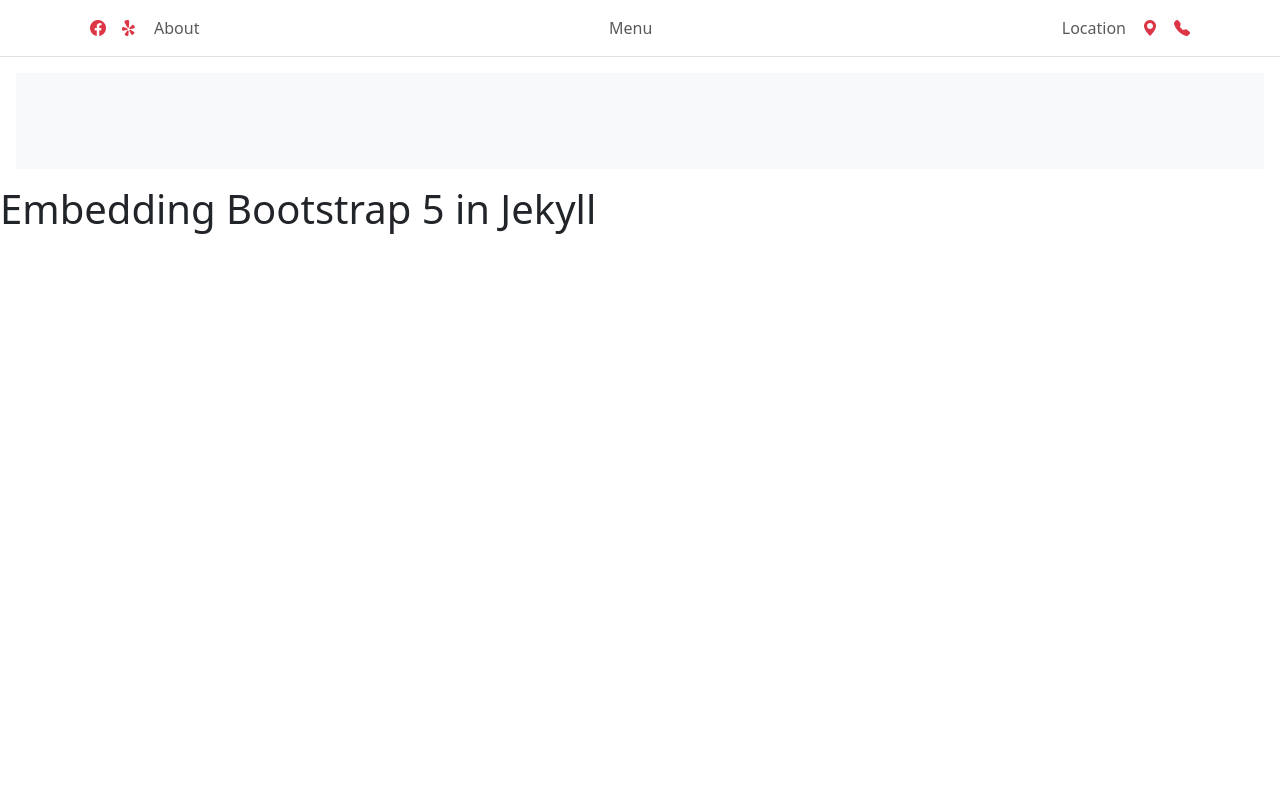
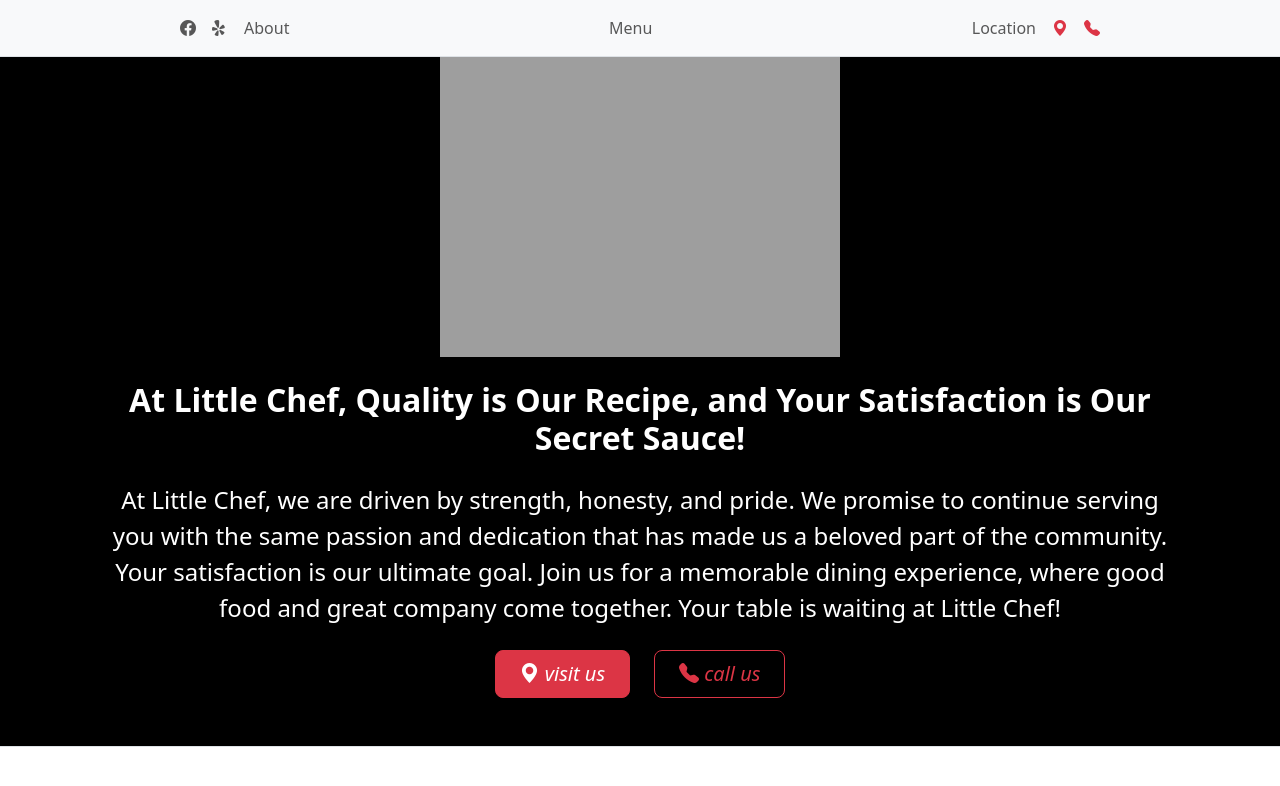
Before and after one commit to dev-creative-studio-llc/little-chef, a Jekyll site: the page built from index.html, in a window 1280 px wide. Shown: the top 786 px of the page. Built offline with Jekyll 4.4.1, drawn with Linux system fonts in a browser that asks for light colours.

Commit message:
worked on hero section

```diff
--- a/_includes/nav.html
+++ b/_includes/nav.html
@@ -1,4 +1,4 @@
-<nav class="navbar navbar-expand-md sticky-top border-bottom" data-bs-theme="light">
+<nav class="navbar navbar-expand-md navbar-light bg-light sticky-top border-bottom" data-bs-theme="light">
   <div class="container">
     <button class="navbar-toggler" type="button" data-bs-toggle="offcanvas" data-bs-target="#offcanvas"
       aria-controls="#offcanvas" aria-label="Toggle navigation">
@@ -10,12 +10,12 @@
           <li class="nav-item">
             <a class="nav-link py-2 px-0 px-lg-2"
               href="https://www.facebook.com/Little-Chef-160076680862357/?rf=109246645805647">
-              <i class="bi bi-facebook text-danger"></i>
+              <i class="bi bi-facebook"></i>
             </a>
           </li>
           <li>
             <a class="nav-link py-2 px-0 px-lg-2" href="https://www.yelp.com/biz/little-chef-coatesville">
-              <i class="bi bi-yelp text-danger"></i>
+              <i class="bi bi-yelp"></i>
             </a>
           </li>
         </ul>
--- a/_layouts/default.html
+++ b/_layouts/default.html
@@ -7,7 +7,8 @@
     <link href="https://cdn.jsdelivr.net/npm/bootstrap@5.3.2/dist/css/bootstrap.min.css" rel="stylesheet"
         integrity="sha384-T3c6CoIi6uLrA9TneNEoa7RxnatzjcDSCmG1MXxSR1GAsXEV/Dwwykc2MPK8M2HN" crossorigin="anonymous">
     <link rel="stylesheet" href="https://cdn.jsdelivr.net/npm/bootstrap-icons@1.11.1/font/bootstrap-icons.css">
-    <link rel="stylesheet" href="{{ " /assets/css/styles.css" | relative_url }}" />
+    <link rel="stylesheet" href="{{ "/assets/css/styles.css" | relative_url }}" />
+    <link rel="icon" type="image/x-icon" href="{{"/assets/img/favicon.ico" | absolute_url }}" />
 </head>
 
 <body>
@@ -18,7 +19,7 @@
     <script src="https://cdn.jsdelivr.net/npm/bootstrap@5.3.2/dist/js/bootstrap.bundle.min.js"
         integrity="sha384-C6RzsynM9kWDrMNeT87bh95OGNyZPhcTNXj1NW7RuBCsyN/o0jlpcV8Qyq46cDfL"
         crossorigin="anonymous"></script>
-    <script src="{{ " /assets/js/main.js" | relative_url }}"></script>
+    <script src="{{ "/assets/js/main.js" | relative_url }}"></script>
 </body>
 
 </html>
--- a/_sass/base.scss
+++ b/_sass/base.scss
@@ -2,23 +2,7 @@
   max-width: 960px;
 }
 
-body {
-    width: 100%;
-    height: 100vh;
-    margin: 0;
-    padding: 0;
-    font-family: Arial, system-ui;
-  }
-
-  main > div {
-    height: 10rem;
-    margin: 2rem;
-    border: darkgrey 1px solid;
-    border-radius: 8px;
-    overflow: hidden;
-  }
-
-  h1 {
-    text-align: center;
-    color: gray;
-  }
+#hero-section {
+  background-color: black;
+  color: white;
+}
--- a/index.html
+++ b/index.html
@@ -1,8 +1,25 @@
 ---
 layout: default
 ---
-<div class="position-relative overflow-hidden p-3 p-md-5 m-md-3 text-center bg-body-tertiary">
+<div id="hero-section" class="text-center border-bottom">
+    <img src="{{ site.baseurl }}/assets/img/banner5.png" class="img-fluid shadow-lg mb-12" alt="Hero Banner"
+        loading="lazy">
+    <div class="col-lg-10 mx-auto">
+        <h1 class="display-4 mt-4 fs-2 fw-bold">At Little Chef, Quality is Our Recipe, and Your Satisfaction is Our Secret Sauce!</h1>
+        <p class="lead fs-4 mt-4 mb-4">At Little Chef, we are driven by strength, honesty, and pride. We promise to continue serving you with the same passion and dedication that has made us a beloved part of the community. Your satisfaction is our ultimate goal.
+
+            Join us for a memorable dining experience, where good food and great company come together. Your table is waiting at Little Chef!</p>
+        <div class="d-grid gap-2 d-sm-flex justify-content-sm-center mb-5">
+            <button type="button" class="btn btn-danger btn-lg px-4 me-sm-3"><i class="bi bi-geo-alt-fill"> visit
+                    us</i></button>
+            <button type="button" class="btn btn-outline-danger btn-lg px-4"> <i
+                    class="bi bi-telephone-fill"> call us</i>
+            </button>
+        </div>
+    </div>
+    <div class="overflow-hidden" style="max-height: 30vh;">
+        <div class="container px-5">
+
+        </div>
+    </div>
 </div>
-<div>
-    <h1>Embedding Bootstrap 5 in Jekyll</h1>
-</div>
```
Also changed, not shown: assets/img/android-chrome-192x192.png (added), assets/img/android-chrome-512x512.png (added), assets/img/apple-touch-icon.png (added), assets/img/favicon-16x16.png (added), assets/img/favicon-32x32.png (added), assets/img/favicon.ico (added), assets/img/site.webmanifest (added), favicon.ico (added), 1 other file.
